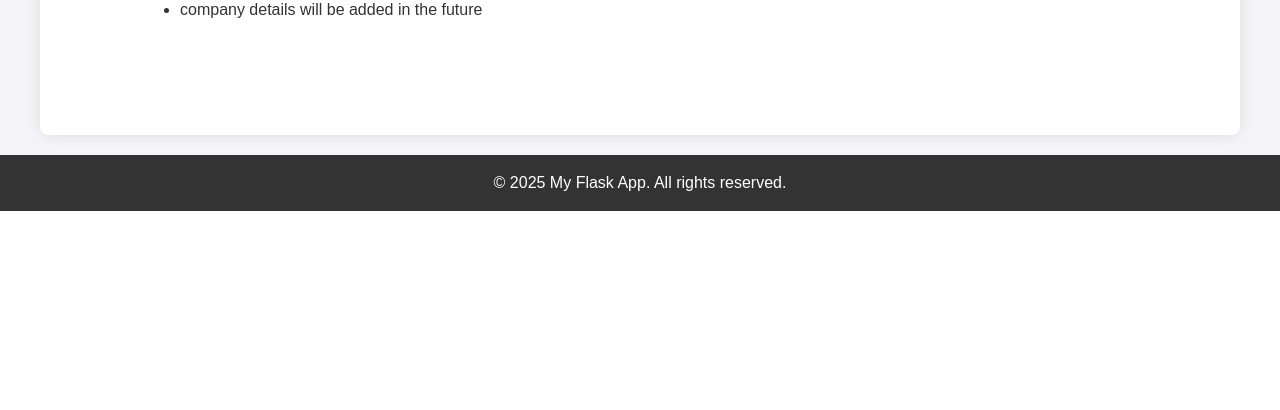
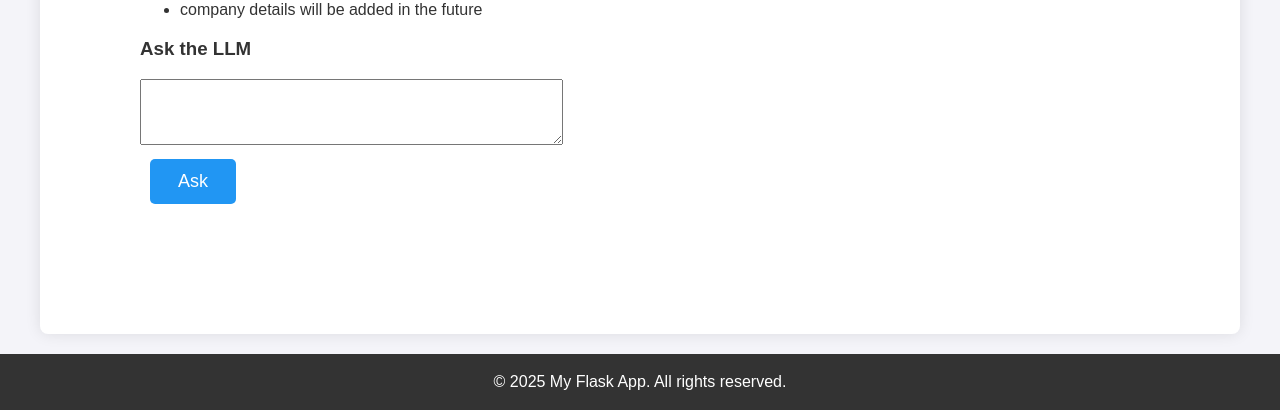
Before and after one commit to BenZehavi423/smart-dashboard, a Flask app: template website/web/templates/profile.html in a window 1280 px wide. Shown: the part 1035-1445 px from the top of the page. Before the commit the page ends 1246 px from the top, so only its background shows below. Run offline with Flask 3, Linux system fonts and the light colour scheme; the template is opened without the code that fills it, so the values that code supplies are empty.

Commit message:
merged with some updates

```diff
--- a/website/web/templates/profile.html
+++ b/website/web/templates/profile.html
@@ -5,7 +5,6 @@ My Profile
 {% block content %}
 <h1>{{ user.username }}'s Profile Page</h1>
 <a href="{{ url_for('views.home') }}" class="button">Back to Home</a>
-
 <h2>My Plots:</h2>
 {% if plots %}
     <div class="plot-gallery">
@@ -73,4 +72,43 @@ document.addEventListener('DOMContentLoaded', function() {
     }
 });
 </script>
+<div id="llm-section">
+    <h3>Ask the LLM</h3>
+    <form id="llm-form">
+        <textarea id="llm-query" name="query" rows="4" cols="50"></textarea>
+        <br>
+        <button type="submit" class="button blue">Ask</button>
+    </form>
+    <div id="llm-response" style="margin-top: 20px;"></div>
+</div>
+<script>
+const llmForm = document.getElementById('llm-form');
+const llmQuery = document.getElementById('llm-query');
+const llmResponse = document.getElementById('llm-response');
+
+llmForm.addEventListener('submit', function(e) {
+    e.preventDefault();
+
+    fetch('/ask_llm', {
+        method: 'POST',
+        headers: {
+            'Content-Type': 'application/json'
+        },
+        body: JSON.stringify({
+            query: llmQuery.value
+        })
+    })
+    .then(response => response.json())
+    .then(data => {
+        if (data.error) {
+            llmResponse.textContent = 'Error: ' + data.error;
+        } else {
+            llmResponse.textContent = data.response;
+        }
+    })
+    .catch(err => {
+        llmResponse.textContent = 'An error occurred.';
+    });
+});
+</script>
 {% endblock %}
```
